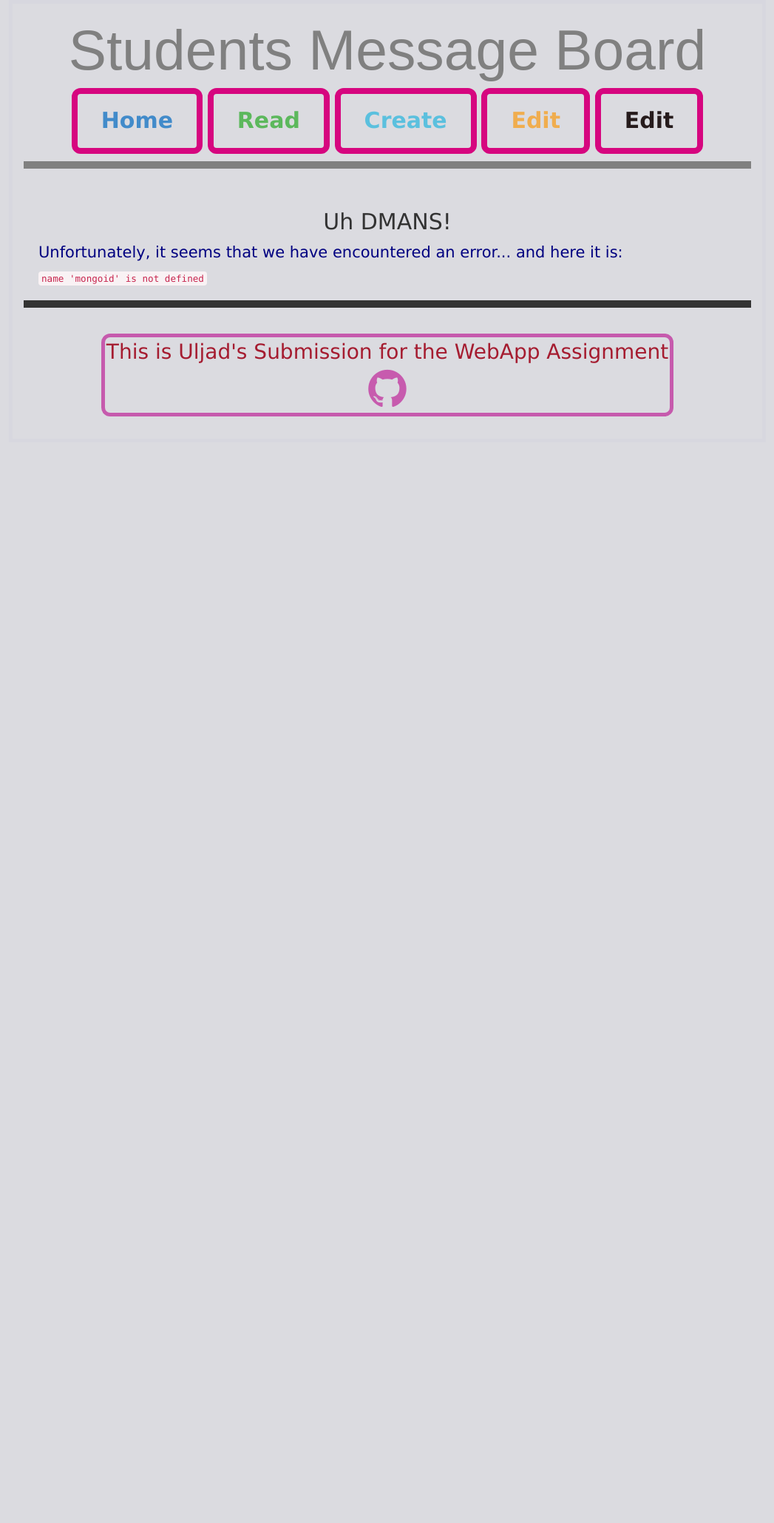
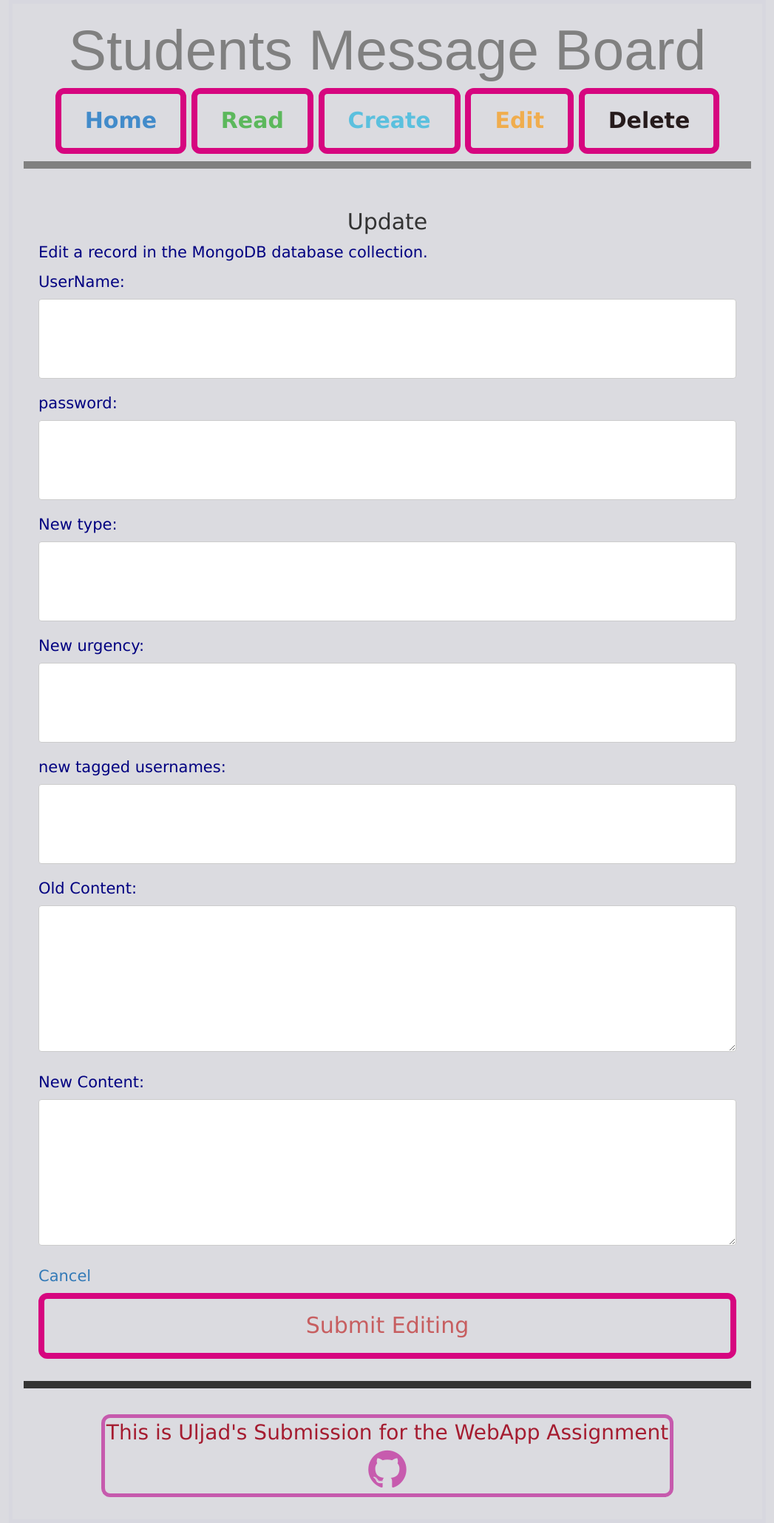
Before and after one commit to uljad/WebAppDemo, a Flask app: page /delete in a window 1280 px wide. Shown: the whole page at 74% size, without its empty margins (116-1163 px from the left). Before the commit the page ends 563 px from the top, so only its background shows below. Run offline with Flask 2, Linux system fonts and the light colour scheme; parts of the project's set-up code (start-up, migrations or seed data) failed here and were passed over; some libraries are stand-ins or nearby versions.

Commit message:
delte ready

```diff
--- a/app.py
+++ b/app.py
@@ -135,13 +135,13 @@ def edit_post():
     return redirect(url_for('read')) # tell the browser to make a request for the /read route
 
 
-@app.route('/delete/<mongoid>')
-def delete(mongoid):
+@app.route('/delete')
+def delete():
     """
     Route for GET requests to the delete page.
     Deletes the specified record from the database, and then redirects the browser to the read page.
     """
-    return redirect(url_for('read')) # tell the web browser to make a request for the /read route.
+    return render_template('delete.html') # tell the web browser to make a request for the /read route.
 
 
 @app.route('/delete')
--- a/templates/base.html
+++ b/templates/base.html
@@ -21,7 +21,7 @@
           <a href="{{ url_for('read')}}" class="btn btn-read btn-outline"><i class="icon-edit"></i> <strong>Read</strong></a>
           <a href="{{ url_for('create')}}" class="btn btn-create btn-outline"><i class="icon-trash"></i> <strong>Create</strong></a>
           <a href="{{ url_for('edit')}}" class="btn btn-edit btn-outline"><i class="icon-align-justify"></i> <strong>Edit</strong></a>
-          <a href="{{ url_for('delete')}}" class="btn btn-delete btn-outline"><i class="icon-align-justify"></i> <strong>Edit</strong></a>
+          <a href="{{ url_for('delete')}}" class="btn btn-delete btn-outline"><i class="icon-align-justify"></i> <strong>Delete</strong></a>
 
         </p>
       </header>
--- a/templates/delete.html
+++ b/templates/delete.html
@@ -0,0 +1,25 @@
+{% extends 'base.html' %} {% block container %}
+<h2>Update</h2>
+<p>Edit a record in the MongoDB database collection.</p>
+<form method="POST" action="{{ url_for('edit') }}">
+  <p>UserName: <input type="text" id="fname2" name="fname2" /><br /></p>
+  <p>password: <input type="password" id="fcode2" name="fcode2" /><br /></p>
+
+  <p>New type: <input type="text" id="ftype2" name="ftype2" /><br /></p>
+  <p>New urgency: <input type="text" id="furgency2" name="furgency2" /><br /></p>
+  <p>new tagged usernames: <input type="text" id="ftagged2" name="ftagged2" /><br /></p>
+  <p>
+    Old Content:
+    <textarea type="text" id="fmessage2" name="fmessage2"></textarea>
+  </p>
+  <p>
+    New Content:
+    <textarea type="text" id="fmessage3" name="fmessage3"></textarea>
+  </p>
+  <p>
+    <a href="{{ url_for('read')}}">Cancel</a>
+    <input type="submit" name="post-btn" value="Submit Editing" class="btn btn-submit btn-outline" />
+  </p>
+
+</form>
+{% endblock %}
```
